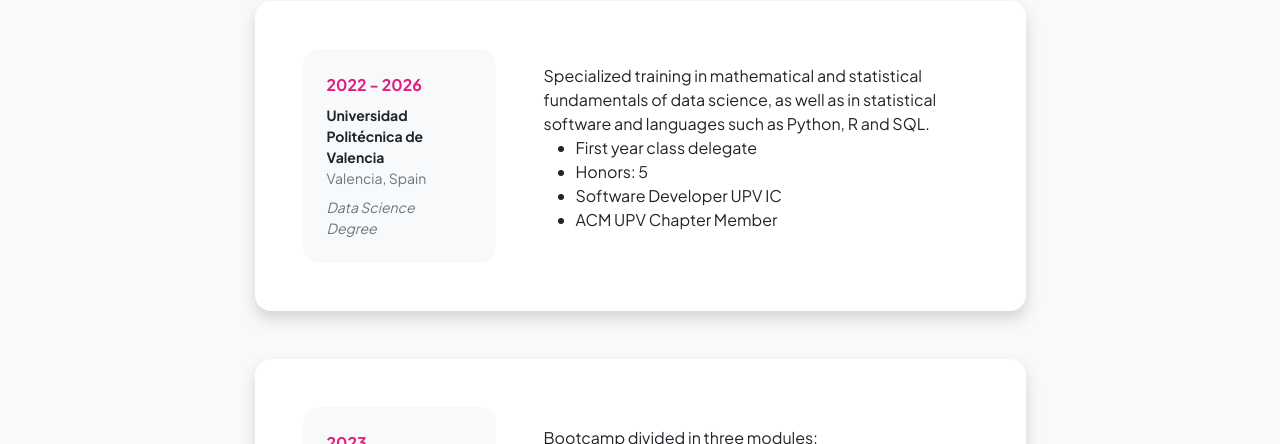
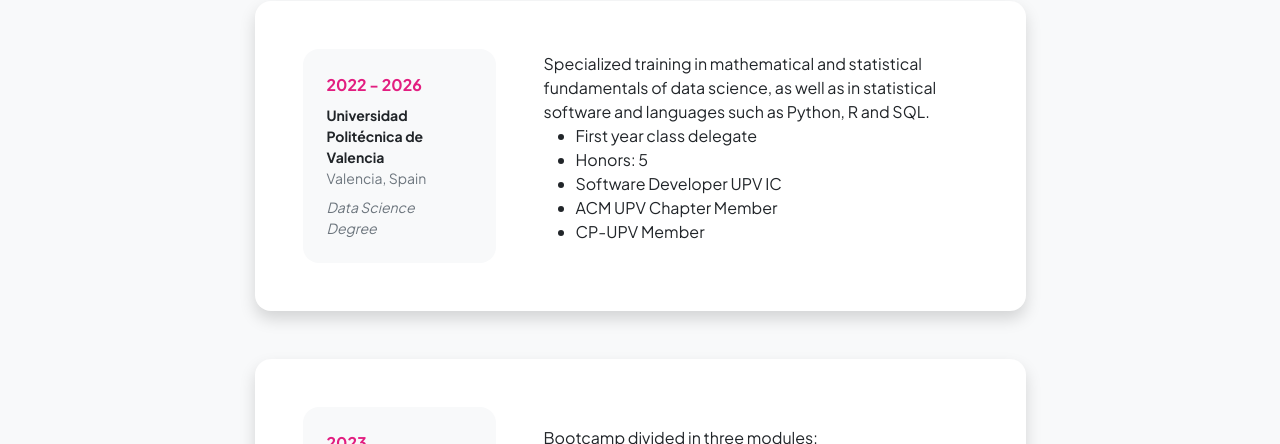
Before and after one commit to LaiqianDS/LaiqianDS.github.io, a plain HTML site: page resume.html in a window 1280 px wide. Shown: the part 657-1101 px from the top of the page. Drawn offline with nearby package versions, Linux system fonts and the light colour scheme.

Commit message:
edited resume

```diff
--- a/resume.html
+++ b/resume.html
@@ -64,7 +64,7 @@
                                             </div>
                                         </div>
                                         <div class="col-lg-8"><div>I perform keyword research and implementation, as well as optimizing and auditing websites. I also specialize in content marketing.<br />
-                                            I prepare reports and summaries, and I have developed projects for international clients in various sectors, increasing their visibility by more than 500%.</div></div>
+                                            I prepare reports and summaries, and I have developed projects for international clients in various sectors, increasing their visibility by more than 500% .</div></div>
                                     </div>
                                 </div>
                             </div>
@@ -96,6 +96,7 @@
                                                 <li>Honors: 5</li>
                                                 <li>Software Developer UPV IC</li>
                                                 <li>ACM UPV Chapter Member</li>
+                                                <li>CP-UPV Member</li>
                                               </ul>
                                             </div></div>
                                     </div>
```
